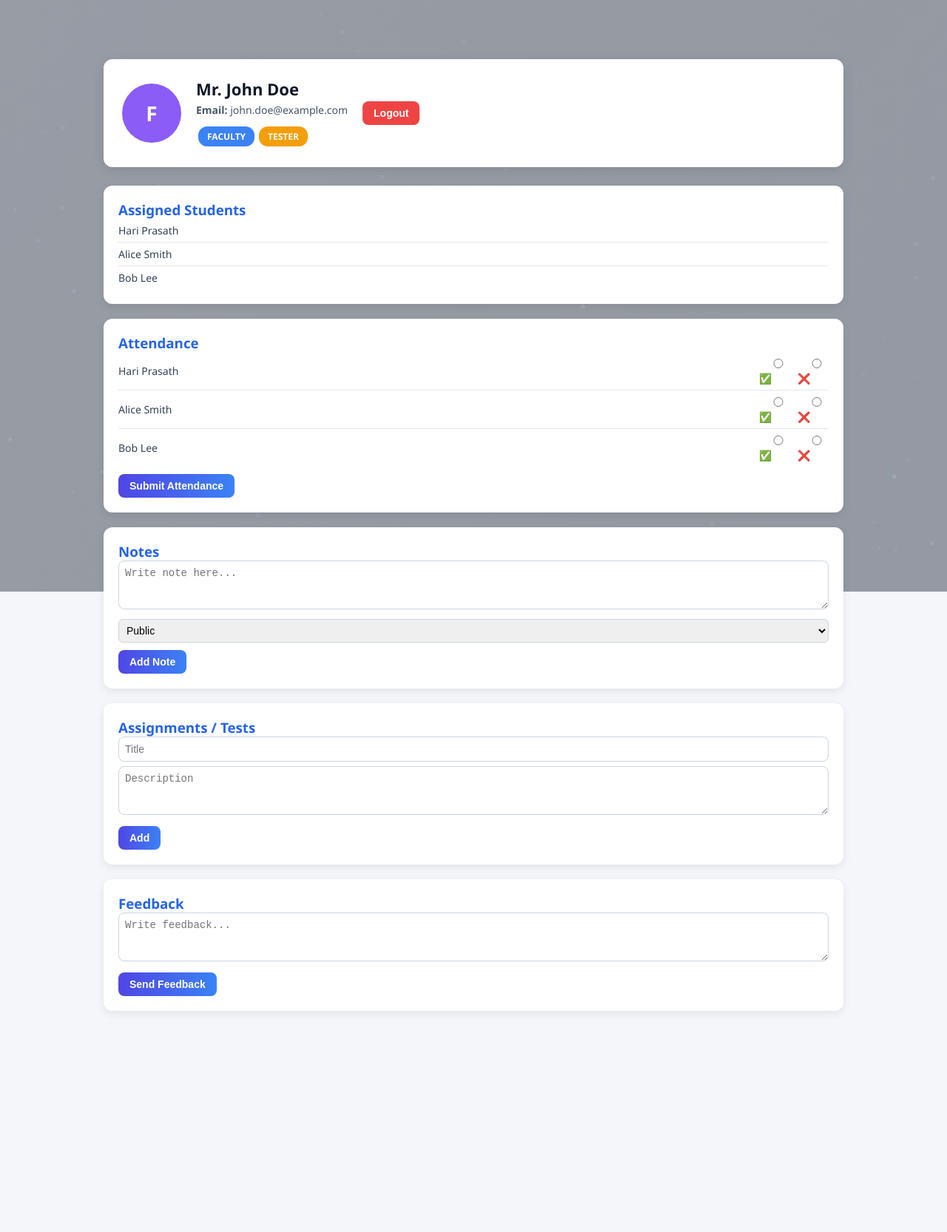
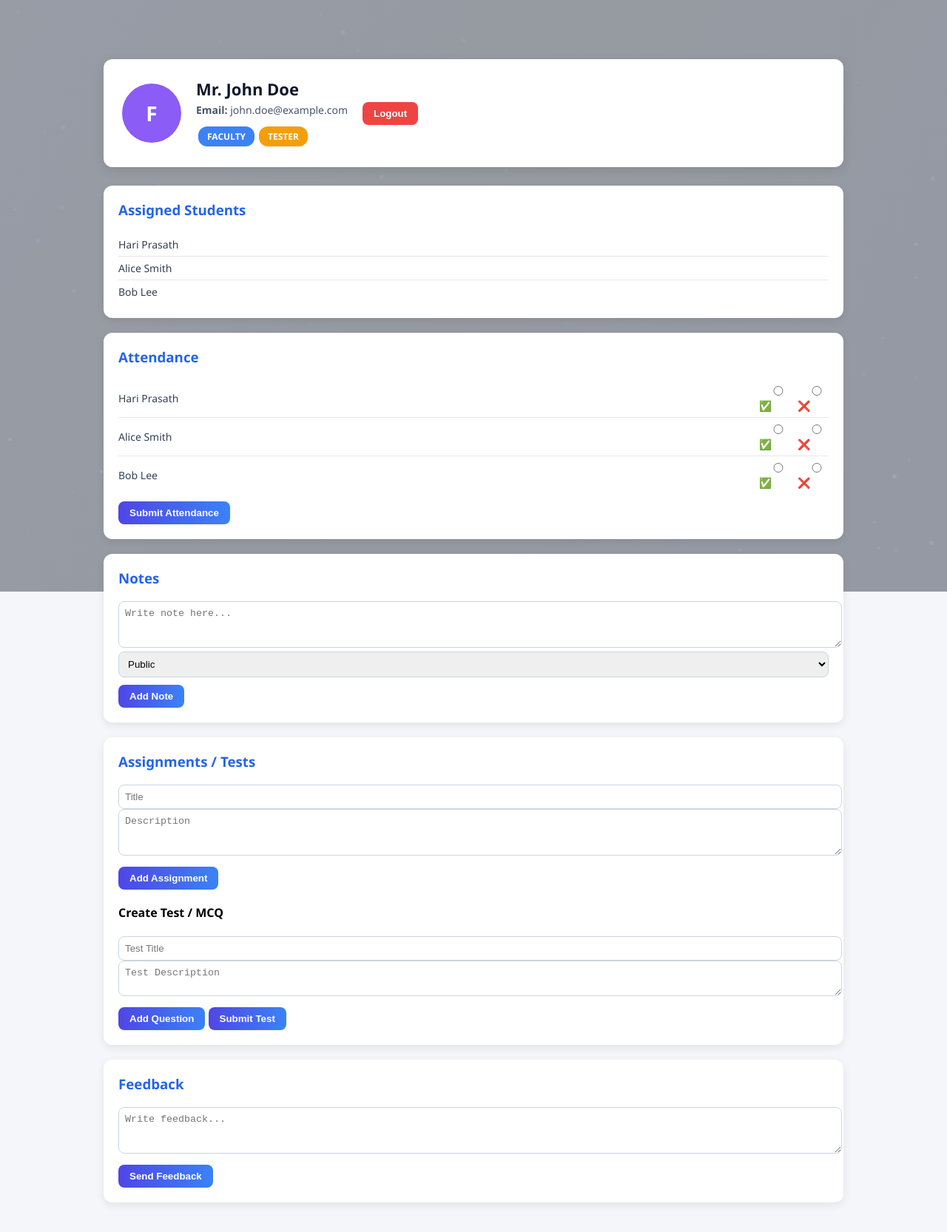
Before and after one commit to stonefrozen096-collab/Student-chatbot-, a website: page frontend/faculty.html in a window 1280 px wide. Shown: the whole page at 74% size. Before the commit the page ends 1467 px from the top, so only its background shows below. Drawn offline with Linux system fonts and the light colour scheme; files that its build step writes are made by us from their sources.

Commit message:
Refactor faculty.html for improved structure
Refactor HTML structure and inline styles for better readability and maintainability. Removed redundant elements and improved organization of sections.

```diff
--- a/frontend/faculty.html
+++ b/frontend/faculty.html
@@ -4,186 +4,47 @@
 <meta charset="UTF-8">
 <meta name="viewport" content="width=device-width, initial-scale=1.0">
 <title>Faculty Dashboard</title>
-  <link rel="stylesheet" href="css/common.css">
-  <link rel="stylesheet" href="css/animation.css">
 <style>
-    body {
-      background: #f4f6f9;
-      font-family: "Segoe UI", Tahoma, Geneva, Verdana, sans-serif;
-      margin: 0;
-      padding: 0;
-    }
-
-    #bg-canvas {
-      position: fixed;
-      inset: 0;
-      width: 100vw;
-      height: 100vh;
-      z-index: 0;
-      pointer-events: none;
-      background: linear-gradient(120deg, #0f172a 0%, #0b1320 50%, #061026 100%);
-      opacity: 0.4;
-    }
-
-    .container {
-      position: relative;
-      z-index: 2;
-      max-width: 1000px;
-      margin: 60px auto;
-      padding: 20px;
-    }
-
-    .profile-card {
-      background: #fff;
-      border-radius: 12px;
-      box-shadow: 0 4px 15px rgba(0,0,0,0.1);
-      padding: 25px;
-      display: flex;
-      gap: 20px;
-      align-items: center;
-      margin-bottom: 25px;
-    }
-
-    .profile-avatar {
-      width: 80px;
-      height: 80px;
-      border-radius: 50%;
-      background: #8b5cf6;
-      display: flex;
-      align-items: center;
-      justify-content: center;
-      color: #fff;
-      font-size: 28px;
-      font-weight: bold;
-      flex-shrink: 0;
-    }
-
-    .profile-info h2 {
-      margin: 0;
-      font-size: 22px;
-      color: #0f172a;
-    }
-
-    .profile-info p {
-      margin: 4px 0;
-      color: #475569;
-      font-size: 14px;
-    }
-
-    .badge-container {
-      margin-top: 10px;
-    }
-
-    .badge {
-      display: inline-block;
-      padding: 5px 12px;
-      border-radius: 12px;
-      margin: 3px;
-      font-size: 12px;
-      font-weight: 600;
-      animation: pop 0.3s ease forwards;
-      cursor: default;
-    }
-
-    .badge.admin { background-color: #e74c3c; color: #fff; }
-    .badge.moderator { background-color: #8b5cf6; color: #fff; }
-    .badge.tester { background-color: #f59e0b; color: #fff; }
-    .badge.faculty { background-color: #3b82f6; color: #fff; }
-    .badge.student { background-color: #2ecc71; color: #fff; }
-
-    @keyframes pop {
-      0% { transform: scale(0.8); opacity: 0; }
-      100% { transform: scale(1); opacity: 1; }
-    }
-
-    .section-card {
-      background: #fff;
-      border-radius: 12px;
-      box-shadow: 0 4px 12px rgba(0,0,0,0.08);
-      padding: 20px;
-      margin-bottom: 20px;
-    }
-
-    .section-card h3 {
-      margin-top: 0;
-      color: #2563eb;
-    }
-
-    .student-list, .notes-list, .attendance-list, .assignments-list, .feedback-list {
-      list-style: none;
-      padding: 0;
-      margin: 0;
-    }
-
-    .student-list li, .notes-list li, .attendance-list li, .assignments-list li, .feedback-list li {
-      padding: 6px 0;
-      border-bottom: 1px solid #e5e7eb;
-      font-size: 14px;
-      color: #334155;
-    }
-
-    .student-list li:last-child, .notes-list li:last-child, .attendance-list li:last-child, .assignments-list li:last-child, .feedback-list li:last-child {
-      border-bottom: none;
-    }
-
-    .form-group {
-      margin-bottom: 15px;
-    }
-
-    input, textarea, select {
-      width: 100%;
-      padding: 8px;
-      border-radius: 8px;
-      border: 1px solid #cbd5e1;
-      outline: none;
-    }
-
-    button.primary-btn {
-      padding: 8px 15px;
-      border: none;
-      border-radius: 8px;
-      background: linear-gradient(90deg, #4f46e5, #3b82f6);
-      color: #fff;
-      font-weight: bold;
-      cursor: pointer;
-      margin-top: 10px;
-    }
-
-    .logout-btn {
-      padding: 8px 15px;
-      border: none;
-      background: #ef4444;
-      color: #fff;
-      border-radius: 8px;
-      cursor: pointer;
-      float: right;
-      font-weight: bold;
-    }
-
-    /* Attendance MCQ styling */
-    .attendance-list li {
-      display: flex;
-      align-items: center;
-      gap: 10px;
-    }
-    .attendance-list input[type="radio"] {
-      accent-color: #3b82f6;
-    }
+/* --- Keep previous CSS --- */
+body { background:#f4f6f9; font-family: "Segoe UI", Tahoma, Geneva, Verdana, sans-serif; margin:0; padding:0; }
+#bg-canvas { position: fixed; inset: 0; width:100vw; height:100vh; z-index:0; pointer-events:none; background:linear-gradient(120deg, #0f172a 0%, #0b1320 50%, #061026 100%); opacity:0.4; }
+.container { position:relative; z-index:2; max-width:1000px; margin:60px auto; padding:20px; }
+.profile-card { background:#fff; border-radius:12px; box-shadow:0 4px 15px rgba(0,0,0,0.1); padding:25px; display:flex; gap:20px; align-items:center; margin-bottom:25px; }
+.profile-avatar { width:80px; height:80px; border-radius:50%; background:#8b5cf6; display:flex; align-items:center; justify-content:center; color:#fff; font-size:28px; font-weight:bold; flex-shrink:0; }
+.profile-info h2 { margin:0; font-size:22px; color:#0f172a; }
+.profile-info p { margin:4px 0; color:#475569; font-size:14px; }
+.badge-container { margin-top:10px; }
+.badge { display:inline-block; padding:5px 12px; border-radius:12px; margin:3px; font-size:12px; font-weight:600; cursor:default; }
+.badge.admin { background-color:#e74c3c;color:#fff; }
+.badge.moderator { background-color:#8b5cf6;color:#fff; }
+.badge.tester { background-color:#f59e0b;color:#fff; }
+.badge.faculty { background-color:#3b82f6;color:#fff; }
+.badge.student { background-color:#2ecc71;color:#fff; }
+.section-card { background:#fff; border-radius:12px; box-shadow:0 4px 12px rgba(0,0,0,0.08); padding:20px; margin-bottom:20px; }
+.section-card h3 { margin-top:0; color:#2563eb; }
+ul { list-style:none; padding:0; margin:0; }
+li { padding:6px 0; border-bottom:1px solid #e5e7eb; font-size:14px; color:#334155; }
+li:last-child { border-bottom:none; }
+.form-group { margin-bottom:15px; }
+input, textarea, select { width:100%; padding:8px; border-radius:8px; border:1px solid #cbd5e1; outline:none; }
+button.primary-btn { padding:8px 15px; border:none; border-radius:8px; background:linear-gradient(90deg, #4f46e5, #3b82f6); color:#fff; font-weight:bold; cursor:pointer; margin-top:10px; }
+.logout-btn { padding:8px 15px; border:none; background:#ef4444; color:#fff; border-radius:8px; cursor:pointer; float:right; font-weight:bold; }
+.attendance-list li { display:flex; align-items:center; gap:10px; }
+.attendance-list input[type="radio"] { accent-color:#3b82f6; }
+.question-card { border:1px solid #cbd5e1; padding:8px; margin-top:6px; border-radius:6px; }
 </style>
 </head>
 <body>
-<canvas id="bg-canvas" aria-hidden="true"></canvas>
+<canvas id="bg-canvas"></canvas>
+<div class="container">
 
-<div class="container">
   <!-- Profile Card -->
   <div class="profile-card">
     <div class="profile-avatar" id="facultyAvatar">F</div>
     <div class="profile-info">
       <h2 id="facultyName">Faculty Name</h2>
       <p><strong>Email:</strong> <span id="facultyEmail">faculty@example.com</span></p>
-      <div class="badge-container" id="facultyBadgeContainer">
-        <!-- Badges populate here -->
-      </div>
+      <div class="badge-container" id="facultyBadgeContainer"></div>
     </div>
     <button class="logout-btn" onclick="logout()">Logout</button>
   </div>
@@ -191,261 +52,202 @@
   <!-- Assigned Students -->
   <div class="section-card">
     <h3>Assigned Students</h3>
-    <ul class="student-list" id="assignedStudents">
-      <!-- Populate assigned students -->
-    </ul>
+    <ul class="student-list" id="assignedStudents"></ul>
   </div>
 
   <!-- Attendance MCQ -->
   <div class="section-card">
     <h3>Attendance</h3>
     <form id="attendanceForm">
-      <ul class="attendance-list" id="attendanceList">
-        <!-- Populated via JS -->
-      </ul>
+      <ul class="attendance-list" id="attendanceList"></ul>
       <button type="submit" class="primary-btn">Submit Attendance</button>
     </form>
   </div>
 
-  <!-- Notes Section -->
+  <!-- Notes -->
   <div class="section-card">
     <h3>Notes</h3>
-    <div>
     <textarea id="noteContent" placeholder="Write note here..." rows="3"></textarea>
-      <select id="noteType" style="margin-top:8px;padding:6px;border-radius:6px;">
+    <select id="noteType">
       <option value="public">Public</option>
       <option value="private">Private</option>
     </select>
     <button class="primary-btn" onclick="addNote()">Add Note</button>
-    </div>
-    <ul id="notesList" class="notes-list"></ul>
+    <ul id="notesList"></ul>
   </div>
 
-  <!-- Assignments Section -->
+  <!-- Assignments -->
   <div class="section-card">
     <h3>Assignments / Tests</h3>
-    <div>
-      <input type="text" id="assignmentTitle" placeholder="Title" style="margin-bottom:6px;">
+    <input type="text" id="assignmentTitle" placeholder="Title">
     <textarea id="assignmentDesc" placeholder="Description" rows="3"></textarea>
-      <button class="primary-btn" onclick="addAssignment()">Add</button>
-    </div>
-    <ul id="assignmentsList" class="assignments-list"></ul>
+    <button class="primary-btn" onclick="addAssignment()">Add Assignment</button>
+
+    <!-- Test / MCQ Section -->
+    <h4 style="margin-top:20px;">Create Test / MCQ</h4>
+    <input type="text" id="testTitle" placeholder="Test Title">
+    <textarea id="testDesc" placeholder="Test Description"></textarea>
+    <div id="questionsContainer"></div>
+    <button class="primary-btn" onclick="addQuestion()">Add Question</button>
+    <button class="primary-btn" onclick="submitTest()">Submit Test</button>
+
+    <ul id="assignmentsList"></ul>
+    <ul id="testsList"></ul>
   </div>
 
-  <!-- Feedback Section -->
+  <!-- Feedback -->
   <div class="section-card">
     <h3>Feedback</h3>
-    <textarea id="feedbackContent" placeholder="Write feedback..." rows="3"></textarea>
+    <textarea id="feedbackContent" rows="3" placeholder="Write feedback..."></textarea>
     <button class="primary-btn" onclick="sendFeedback()">Send Feedback</button>
-    <ul id="feedbackList" class="feedback-list"></ul>
+    <ul id="feedbackList"></ul>
   </div>
 
-</div> <!-- End container -->
+</div>
 
 <script>
-  // Example data (replace with backend fetch in real app)
-  const facultyData = {
-    name: "Mr. John Doe",
-    email: "john.doe@example.com",
-    badges: ["faculty", "tester"],
-    assignedStudents: ["Hari Prasath", "Alice Smith", "Bob Lee"],
-    notes: [],
-    assignments: [],
-    feedbacks: []
+const facultyData={
+  name:"Mr. John Doe",
+  email:"john.doe@example.com",
+  badges:["faculty","tester"],
+  assignedStudents:["Hari Prasath","Alice Smith","Bob Lee"],
+  notes:[], assignments:[], feedbacks:[], tests:[]
 };
 
-  // Profile & Badges
-  document.getElementById("facultyName").textContent = facultyData.name;
-  document.getElementById("facultyEmail").textContent = facultyData.email;
-  const badgeContainer = document.getElementById("facultyBadgeContainer");
-  facultyData.badges.forEach(b => {
-    const span = document.createElement("span");
-    span.className = `badge ${b}`;
-    span.textContent = b.toUpperCase();
-    badgeContainer.appendChild(span);
-  });
+// Profile
+document.getElementById("facultyName").textContent=facultyData.name;
+document.getElementById("facultyEmail").textContent=facultyData.email;
+const badgeContainer=document.getElementById("facultyBadgeContainer");
+facultyData.badges.forEach(b=>{const span=document.createElement("span"); span.className=`badge ${b}`; span.textContent=b.toUpperCase(); badgeContainer.appendChild(span);});
 
-  // Assigned Students
-  const studentList = document.getElementById("assignedStudents");
-  facultyData.assignedStudents.forEach(s => {
-    const li = document.createElement("li");
-    li.textContent = s;
-    studentList.appendChild(li);
-  });
+// Assigned students
+const studentList=document.getElementById("assignedStudents");
+facultyData.assignedStudents.forEach(s=>{const li=document.createElement("li"); li.textContent=s; studentList.appendChild(li);});
 
-  // Attendance MCQ
-  function renderAttendance(students) {
-    const attendanceList = document.getElementById("attendanceList");
-    attendanceList.innerHTML = '';
-    students.forEach(student => {
-      const li = document.createElement("li");
-      li.innerHTML = `
-        <span style="flex:1">${student}</span>
+// Attendance
+function renderAttendance(students){
+  const attendanceList=document.getElementById("attendanceList"); attendanceList.innerHTML='';
+  students.forEach(student=>{
+    const li=document.createElement("li");
+    li.innerHTML=`<span style="flex:1">${student}</span>
     <label><input type="radio" name="attendance-${student}" value="Present"> ✅</label>
-        <label><input type="radio" name="attendance-${student}" value="Absent"> ❌</label>
-      `;
+    <label><input type="radio" name="attendance-${student}" value="Absent"> ❌</label>`;
     attendanceList.appendChild(li);
   });
 }
 renderAttendance(facultyData.assignedStudents);
-
-  document.getElementById("attendanceForm").addEventListener("submit", async function(e){
+document.getElementById("attendanceForm").addEventListener("submit",function(e){
   e.preventDefault();
-    const attendanceRecords = [];
-    facultyData.assignedStudents.forEach(student => {
-      const radios = document.getElementsByName(`attendance-${student}`);
-      let status = null;
-      radios.forEach(r => { if(r.checked) status = r.value; });
-      if(status) {
-        attendanceRecords.push({ regno: student, date: new Date().toISOString().split('T')[0], status });
-      }
+  const attendanceRecords=[];
+  facultyData.assignedStudents.forEach(student=>{
+    const radios=document.getElementsByName(`attendance-${student}`);
+    let status=null; radios.forEach(r=>{if(r.checked) status=r.value;});
+    if(status) attendanceRecords.push({regno:student,date:new Date().toISOString().split('T')[0],status});
   });
-    if(attendanceRecords.length === 0) return alert("Please mark attendance for at least one student!");
-    console.log("Attendance to submit:", attendanceRecords);
-    alert("Attendance submitted successfully!");
-    // Here: POST to backend /attendance/mark if integrated
+  if(attendanceRecords.length===0) return alert("Please mark attendance!");
+  console.log("Attendance:",attendanceRecords);
+  alert("Attendance submitted!");
 });
 
 // Notes
-  function addNote() {
-    const content = document.getElementById("noteContent").value.trim();
-    const type = document.getElementById("noteType").value;
-    if (!content) return alert("Note cannot be empty!");
-    facultyData.notes.push({ content, type, date: new Date().toLocaleString() });
-    renderNotes();
-    document.getElementById("noteContent").value = '';
+function addNote(){
+  const content=document.getElementById("noteContent").value.trim();
+  const type=document.getElementById("noteType").value;
+  if(!content) return alert("Note cannot be empty!");
+  facultyData.notes.push({content,type,date:new Date().toLocaleString()});
+  renderNotes(); document.getElementById("noteContent").value='';
 }
-  function renderNotes() {
-    const notesList = document.getElementById("notesList");
-    notesList.innerHTML = '';
-    facultyData.notes.forEach(n => {
-      const li = document.createElement("li");
-      li.textContent = `[${n.type.toUpperCase()}] ${n.content} (${n.date})`;
-      notesList.appendChild(li);
-    });
+function renderNotes(){
+  const notesList=document.getElementById("notesList"); notesList.innerHTML='';
+  facultyData.notes.forEach(n=>{const li=document.createElement("li"); li.textContent=`[${n.type.toUpperCase()}] ${n.content} (${n.date})`; notesList.appendChild(li);});
 }
 
 // Assignments
-  function addAssignment() {
-    const title = document.getElementById("assignmentTitle").value.trim();
-    const desc = document.getElementById("assignmentDesc").value.trim();
-    if (!title || !desc) return alert("Title and description required!");
-    facultyData.assignments.push({ title, desc, date: new Date().toLocaleString() });
-    renderAssignments();
-    document.getElementById("assignmentTitle").value = '';
-    document.getElementById("assignmentDesc").value = '';
+function addAssignment(){
+  const title=document.getElementById("assignmentTitle").value.trim();
+  const desc=document.getElementById("assignmentDesc").value.trim();
+  if(!title||!desc) return alert("Title & Description required!");
+  facultyData.assignments.push({title,desc,date:new Date().toLocaleString()});
+  renderAssignments(); document.getElementById("assignmentTitle").value=''; document.getElementById("assignmentDesc").value='';
 }
-  function renderAssignments() {
-    const assignmentsList = document.getElementById("assignmentsList");
-    assignmentsList.innerHTML = '';
-    facultyData.assignments.forEach(a => {
-      const li = document.createElement("li");
-      li.textContent = `${a.title} - ${a.desc} (${a.date})`;
-      assignmentsList.appendChild(li);
-    });
+function renderAssignments(){
+  const assignmentsList=document.getElementById("assignmentsList"); assignmentsList.innerHTML='';
+  facultyData.assignments.forEach(a=>{const li=document.createElement("li"); li.textContent=`${a.title} - ${a.desc} (${a.date})`; assignmentsList.appendChild(li);});
 }
 
 // Feedback
-  function sendFeedback() {
-    const content = document.getElementById("feedbackContent").value.trim();
-    if (!content) return alert("Feedback cannot be empty!");
-    facultyData.feedbacks.push({ content, date: new Date().toLocaleString() });
-    renderFeedbacks();
-    document.getElementById("feedbackContent").value = '';
+function sendFeedback(){
+  const content=document.getElementById("feedbackContent").value.trim();
+  if(!content) return alert("Feedback cannot be empty!");
+  facultyData.feedbacks.push({content,date:new Date().toLocaleString()});
+  renderFeedbacks(); document.getElementById("feedbackContent").value='';
 }
-  function renderFeedbacks() {
-    const feedbackList = document.getElementById("feedbackList");
-    feedbackList.innerHTML = '';
-    facultyData.feedbacks.forEach(f => {
-      const li = document.createElement("li");
-      li.textContent = `${f.content} (${f.date})`;
-      feedbackList.appendChild(li);
-    });
+function renderFeedbacks(){
+  const feedbackList=document.getElementById("feedbackList"); feedbackList.innerHTML='';
+  facultyData.feedbacks.forEach(f=>{const li=document.createElement("li"); li.textContent=`${f.content} (${f.date})`; feedbackList.appendChild(li);});
 }
 
-  function logout() {
-    alert("Logging out...");
-    window.location.href = "index.html";
+// Logout
+function logout(){ alert("Logging out..."); window.location.href="index.html";}
+
+// Test / MCQ
+function addQuestion(){
+  const container=document.getElementById("questionsContainer");
+  const qDiv=document.createElement("div"); qDiv.className="question-card";
+  qDiv.innerHTML=`<input type="text" placeholder="Question" class="question-text">
+  <input type="text" placeholder="Option A" class="option">
+  <input type="text" placeholder="Option B" class="option">
+  <input type="text" placeholder="Option C" class="option">
+  <input type="text" placeholder="Option D" class="option">
+  <select class="correct-option">
+    <option value="A">Correct: A</option>
+    <option value="B">Correct: B</option>
+    <option value="C">Correct: C</option>
+    <option value="D">Correct: D</option>
+  </select>`;
+  container.appendChild(qDiv);
+}
+function submitTest(){
+  const title=document.getElementById("testTitle").value.trim();
+  const desc=document.getElementById("testDesc").value.trim();
+  if(!title||!desc) return alert("Test title & description required!");
+  const questions=[];
+  document.querySelectorAll("#questionsContainer .question-card").forEach(qc=>{
+    const question=qc.querySelector(".question-text").value.trim();
+    const options=[...qc.querySelectorAll(".option")].map(i=>i.value.trim());
+    const correct=qc.querySelector(".correct-option").value;
+    if(question && options.every(o=>o)) questions.push({question,options,correct});
+  });
+  if(questions.length===0) return alert("Add at least one complete question!");
+  facultyData.tests.push({title,desc,questions,date:new Date().toLocaleString()});
+  renderTests();
+  document.getElementById("testTitle").value=''; document.getElementById("testDesc").value=''; document.getElementById("questionsContainer").innerHTML='';
+}
+function renderTests(){
+  const testsList=document.getElementById("testsList"); testsList.innerHTML='';
+  facultyData.tests.forEach(t=>{
+    const li=document.createElement("li");
+    li.textContent=`${t.title} (${t.date}) - ${t.questions.length} questions`;
+    testsList.appendChild(li);
+  });
 }
 </script>
 
-<!-- Moving background animation -->
 <script>
 (() => {
-  const canvas = document.getElementById('bg-canvas');
-  if (!canvas) return;
-  const ctx = canvas.getContext('2d', { alpha: true });
-  let width = canvas.width = window.innerWidth;
-  let height = canvas.height = window.innerHeight;
-  const baseCount = Math.round((width * height) / 60000);
-  let PARTICLE_COUNT = Math.min(120, Math.max(25, baseCount * 40));
-  if (width < 800) PARTICLE_COUNT = Math.min(PARTICLE_COUNT, 45);
-  const particles = [];
-  function rand(min, max) { return Math.random() * (max - min) + min; }
-
-  function initParticles() {
-    particles.length = 0;
-    for (let i = 0; i < PARTICLE_COUNT; i++) {
-      const size = rand(1, 3.2);
-      particles.push({
-        x: rand(0, width),
-        y: rand(0, height),
-        vx: rand(-0.12, 0.12),
-        vy: rand(-0.02, 0.6),
-        size,
-        alpha: rand(0.06, 0.22),
-        hue: rand(200, 240)
-      });
-    }
-  }
-
-  function resize() {
-    width = canvas.width = window.innerWidth;
-    height = canvas.height = window.innerHeight;
-    initParticles();
-  }
-
-  window.addEventListener('resize', () => {
-    clearTimeout(window._bgResizeTimer);
-    window._bgResizeTimer = setTimeout(resize, 120);
-  });
-
-  function draw() {
-    ctx.clearRect(0, 0, width, height);
-    for (let i = 0; i < particles.length; i++) {
-      const p = particles[i];
-      p.x += p.vx;
-      p.y -= p.vy * 0.3;
-      if (p.x < -50) p.x = width + 50;
-      if (p.x > width + 50) p.x = -50;
-      if (p.y < -50) p.y = height + 50;
-      if (p.y > height + 50) p.y = -50;
-
-      ctx.beginPath();
-      ctx.fillStyle = `hsla(${p.hue}, 80%, 60%, ${p.alpha})`;
-      ctx.arc(p.x, p.y, p.size, 0, Math.PI * 2);
-      ctx.fill();
-
-      for (let j = i + 1; j < particles.length && j < i + 6; j++) {
-        const p2 = particles[j];
-        const dx = p.x - p2.x;
-        const dy = p.y - p2.y;
-        const dist = Math.sqrt(dx*dx + dy*dy);
-        if(dist < 120){
-          ctx.beginPath();
-          ctx.strokeStyle = `hsla(${(p.hue+p2.hue)/2},70%,60%,${Math.max(0,0.08-dist/1500)})`;
-          ctx.lineWidth = 0.6;
-          ctx.moveTo(p.x,p.y);
-          ctx.lineTo(p2.x,p2.y);
-          ctx.stroke();
-        }
-      }
-    }
-    window.requestAnimationFrame(draw);
-  }
-
-  initParticles();
-  draw();
+  const canvas=document.getElementById('bg-canvas'); if(!canvas) return;
+  const ctx=canvas.getContext('2d',{alpha:true});
+  let width=canvas.width=window.innerWidth; let height=canvas.height=window.innerHeight;
+  const baseCount=Math.round((width*height)/60000);
+  let PARTICLE_COUNT=Math.min(120,Math.max(25,baseCount*40));
+  if(width<800) PARTICLE_COUNT=Math.min(PARTICLE_COUNT,45);
+  const particles=[];
+  function rand(min,max){return Math.random()*(max-min)+min;}
+  function initParticles(){particles.length=0; for(let i=0;i<PARTICLE_COUNT;i++){const size=rand(1,3.2); particles.push({x:rand(0,width),y:rand(0,height),vx:rand(-0.12,0.12),vy:rand(-0.02,0.6),size,alpha:rand(0.06,0.22),hue:rand(200,240)});}}
+  function resize(){width=canvas.width=window.innerWidth;height=canvas.height=window.innerHeight; initParticles();}
+  window.addEventListener('resize',()=>{clearTimeout(window._bgResizeTimer); window._bgResizeTimer=setTimeout(resize,120);});
+  function draw(){ctx.clearRect(0,0,width,height); for(let i=0;i<particles.length;i++){const p=particles[i];p.x+=p.vx;p.y-=p.vy*0.3;if(p.x<-50)p.x=width+50;if(p.x>width+50)p.x=-50;if(p.y<-50)p.y=height+50;if(p.y>height+50)p.y=-50;ctx.beginPath();ctx.fillStyle=`hsla(${p.hue}, 80%, 60%, ${p.alpha})`;ctx.arc(p.x,p.y,p.size,0,Math.PI*2);ctx.fill();for(let j=i+1;j<particles.length&&j<i+6;j++){const p2=particles[j];const dx=p.x-p2.x;const dy=p.y-p2.y;const dist=Math.sqrt(dx*dx+dy*dy);if(dist<120){ctx.beginPath();ctx.strokeStyle=`hsla(${(p.hue+p2.hue)/2},70%,60%,${Math.max(0,0.08-dist/1500)})`;ctx.lineWidth=0.6;ctx.moveTo(p.x,p.y);ctx.lineTo(p2.x,p2.y);ctx.stroke();}}} window.requestAnimationFrame(draw);}
+  initParticles(); draw();
 })();
 </script>
 
```
Lines whose indentation alone changed are shown as unchanged.
